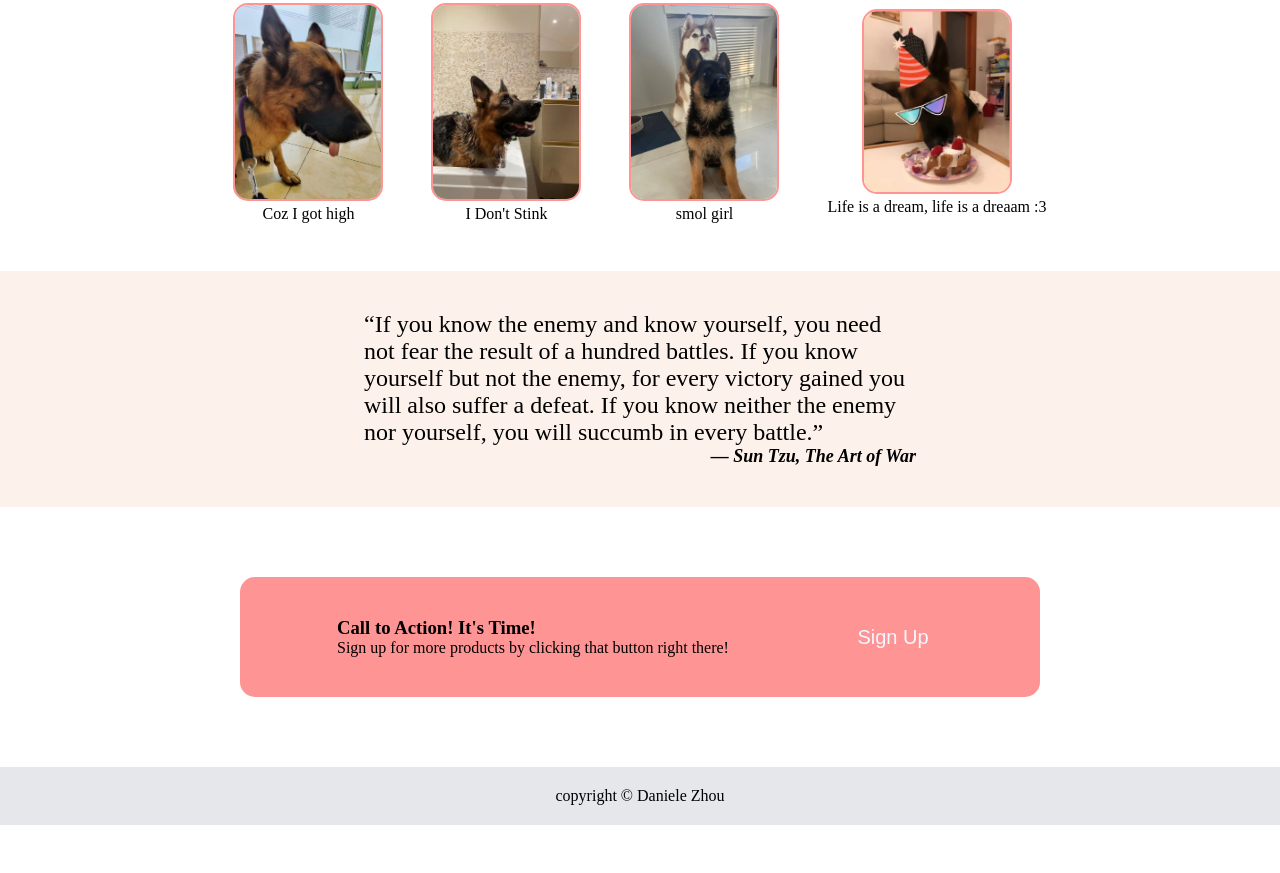
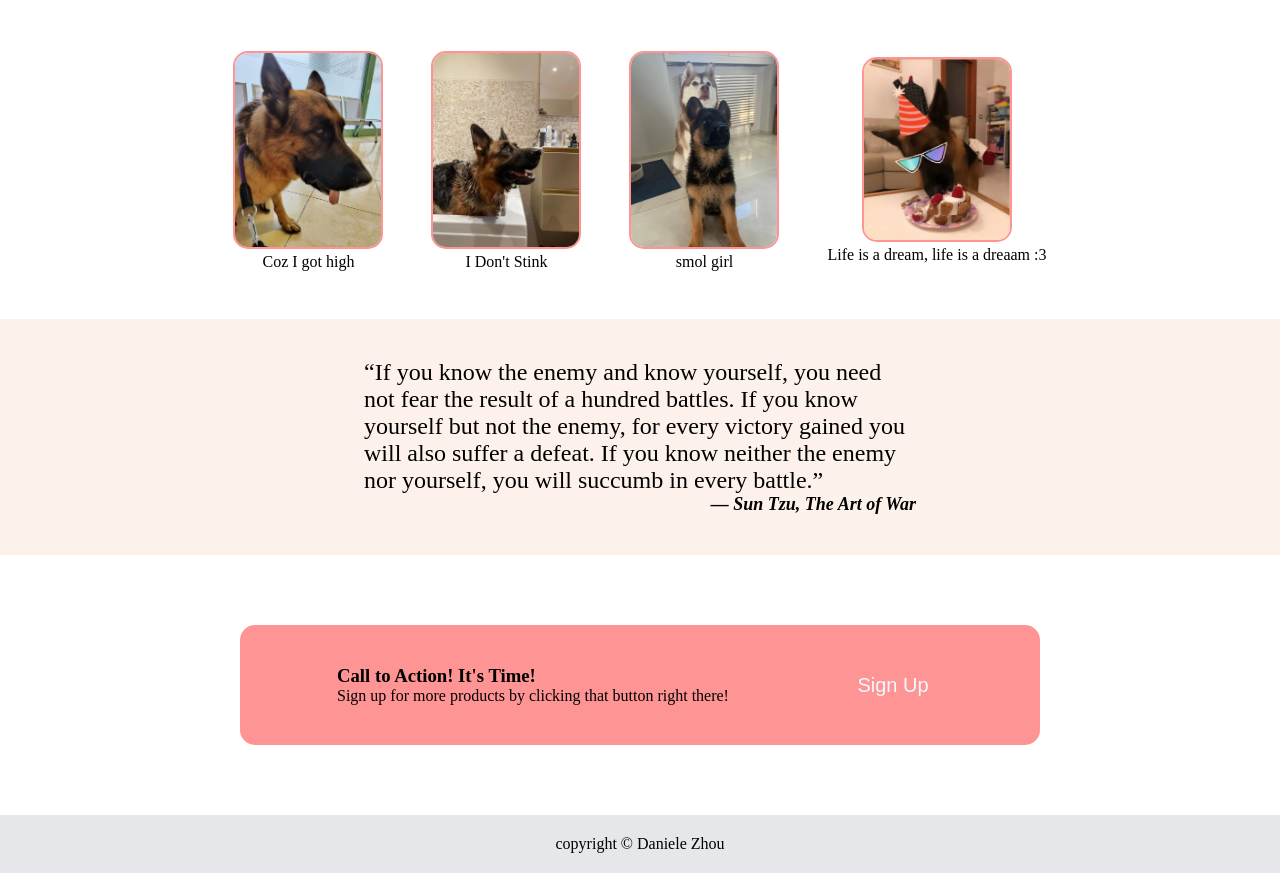
Before and after one commit to Danielezhou/Project-Landing-Page, a plain HTML site: page index.html in a window 1280 px wide. Shown: the part 588-1461 px from the top of the page. Before the commit the page ends 1413 px from the top, so only its background shows below. Drawn offline with Linux system fonts and the light colour scheme.

Commit message:
footer stick to bottom

```diff
--- a/styles.css
+++ b/styles.css
@@ -112,4 +112,11 @@
     text-align: center;
     background-color: #e5e7eb;
     padding: 20px;
+    margin-top: auto;
 }
+
+body{
+    min-height: 100vh;
+    display: flex;
+    flex-direction: column;
+}
```
